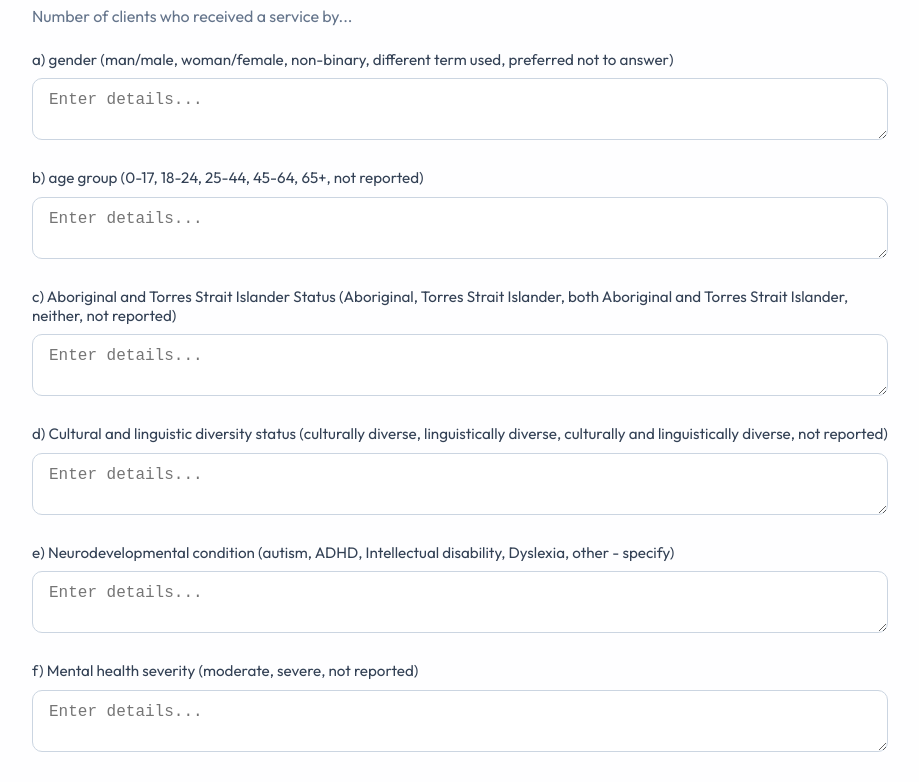
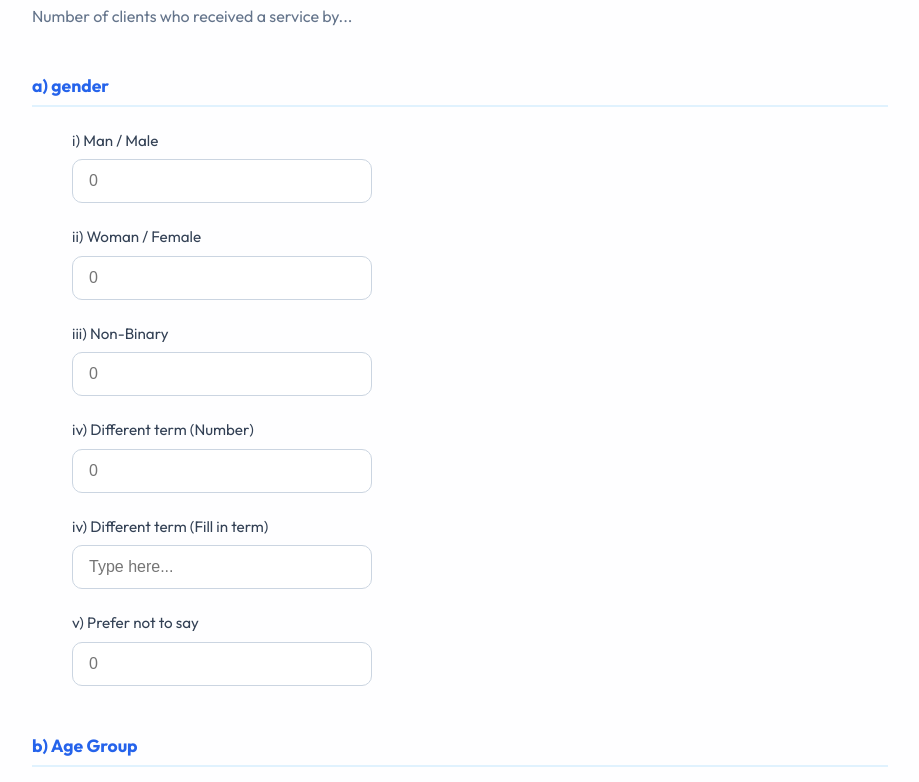
Before and after one commit to SteveNossiter/hnc-mod-2-reporting, a React (Vite) app: page / in a window 1280 px wide. Shown: the part 1701-2483 px from the top of the page, without its empty margins (180-1099 px from the left). Built offline with nearby package versions, Linux system fonts and the light colour scheme.

Commit message:
Granular sub-fields for KPI 3 and refined numbering for KPI 1 & 2

```diff
--- a/src/App.jsx
+++ b/src/App.jsx
@@ -166,7 +166,7 @@ function App() {
 
               <div className="questions-grid">
                 {section.questions.map((q) => (
-                  <div key={q.id} className="field-group">
+                  <div key={q.id} className={`field-group ${q.label.match(/^[ivx]+\)/) ? 'sub-question' : ''}`}>
                   {q.type === 'header' ? (
                     <h3 className="question-header">{q.label}</h3>
                   ) : (
--- a/src/data.js
+++ b/src/data.js
@@ -2,18 +2,18 @@ export const kpiData = [
   {
     id: 1,
     category: "Mental Health Improvement (K10+/K5)",
-    kpi: "Percentage of clients who showed improvement using the K10+/K5 outcome measure",
+    kpi: "Number of clients who showed improvement using the K10+/K5 outcome measure",
     questions: [
-      { id: "1_main", label: "Number of clients with matched pairs of outcome scores (K10+/K5 or other validated tool used by ACCHO)", type: "number" },
-      { id: "1_a", label: "a) Number of clients with matched pairs of outcome scores who showed improvement (using the K10+/K5 or other validated tool) outcome measure", type: "number" },
-      { id: "1_b", label: "a) Number of clients that didn’t record results of an outcome measure because they completed as part of SEWB program participation", type: "number" },
-      { id: "1_c", label: "a) What outcome measure tool was used", type: "text" }
+      { id: "1_a", label: "a) Number of clients with matched pairs of outcome scores (K10+/K5 or other validated tool used by ACCHO)", type: "number" },
+      { id: "1_b", label: "b) Number of clients with matched pairs of outcome scores who showed improvement (using the K10+/K5 or other validated tool) outcome measure", type: "number" },
+      { id: "1_c", label: "c) Number of clients that didn’t record results of an outcome measure because they completed as part of the SEWB program participation", type: "number" },
+      { id: "1_d", label: "d) What outcome measure tool was used", type: "text" }
     ]
   },
   {
     id: 2,
     category: "Mental Health Improvement (RAS-DS)",
-    kpi: "Percentage of clients who showed improvement using the RAS-DS outcome measure",
+    kpi: "Number of clients who showed improvement using the RAS-DS outcome measure",
     questions: [
       { id: "2_a", label: "a) Number of clients with matched pairs of RAS-DS outcome scores", type: "number" },
       { id: "2_b", label: "b) Number of clients with matched pairs of outcome scores who showed improvement using the RAS-DS outcome measure", type: "number" },
@@ -26,12 +26,49 @@ export const kpiData = [
     category: "Service Delivery - Unique Clients",
     kpi: "Number of clients who received a service by...",
     questions: [
-      { id: "3_a", label: "a) gender (man/male, woman/female, non-binary, different term used, preferred not to answer)", type: "textarea" },
-      { id: "3_b", label: "b) age group (0-17, 18-24, 25-44, 45-64, 65+, not reported)", type: "textarea" },
-      { id: "3_c", label: "c) Aboriginal and Torres Strait Islander Status (Aboriginal, Torres Strait Islander, both Aboriginal and Torres Strait Islander, neither, not reported)", type: "textarea" },
-      { id: "3_d", label: "d) Cultural and linguistic diversity status (culturally diverse, linguistically diverse, culturally and linguistically diverse, not reported)", type: "textarea" },
-      { id: "3_e", label: "e) Neurodevelopmental condition (autism, ADHD, Intellectual disability, Dyslexia, other - specify)", type: "textarea" },
-      { id: "3_f", label: "f) Mental health severity (moderate, severe, not reported)", type: "textarea" },
+      { id: "3_a_header", label: "a) gender", type: "header" },
+      { id: "3_a_i", label: "i) Man / Male", type: "number" },
+      { id: "3_a_ii", label: "ii) Woman / Female", type: "number" },
+      { id: "3_a_iii", label: "iii) Non-Binary", type: "number" },
+      { id: "3_a_iv_num", label: "iv) Different term (Number)", type: "number" },
+      { id: "3_a_iv_text", label: "iv) Different term (Fill in term)", type: "text" },
+      { id: "3_a_v", label: "v) Prefer not to say", type: "number" },
+
+      { id: "3_b_header", label: "b) Age Group", type: "header" },
+      { id: "3_b_i", label: "i) 0-17", type: "number" },
+      { id: "3_b_ii", label: "ii) 18-24", type: "number" },
+      { id: "3_b_iii", label: "iii) 25-44", type: "number" },
+      { id: "3_b_iv", label: "iv) 45-64", type: "number" },
+      { id: "3_b_v", label: "v) 65+", type: "number" },
+      { id: "3_b_vi", label: "vi) Not reported", type: "number" },
+
+      { id: "3_c_header", label: "c) Aboriginal / Torres Strait Islander status", type: "header" },
+      { id: "3_c_i", label: "i) Aboriginal", type: "number" },
+      { id: "3_c_ii", label: "ii) Torres Strait Islander", type: "number" },
+      { id: "3_c_iii", label: "iii) Aboriginal and Torres Strait Islander", type: "number" },
+      { id: "3_c_iv", label: "iv) Neither", type: "number" },
+      { id: "3_c_v", label: "v) Not reported", type: "number" },
+
+      { id: "3_d_header", label: "d) Cultural and linguistic diversity status", type: "header" },
+      { id: "3_d_i", label: "i) Culturally diverse", type: "number" },
+      { id: "3_d_ii", label: "ii) Linguistically diverse", type: "number" },
+      { id: "3_d_iii", label: "iii) Culturally and linguistically diverse", type: "number" },
+      { id: "3_d_iv", label: "iv) Not reported", type: "number" },
+
+      { id: "3_e_header", label: "e) Neurodevelopmental condition", type: "header" },
+      { id: "3_e_i", label: "i) Autism", type: "number" },
+      { id: "3_e_ii", label: "ii) ADHD", type: "number" },
+      { id: "3_e_iii", label: "iii) Intellectual disability", type: "number" },
+      { id: "3_e_iv", label: "iv) Dyslexia", type: "number" },
+      { id: "3_e_v_num", label: "v) Other - specify (Number)", type: "number" },
+      { id: "3_e_v_text", label: "v) Other - specify (Fill in condition)", type: "text" },
+
+      { id: "3_f_header", label: "f) Mental health severity", type: "header" },
+      { id: "3_f_i", label: "i) Moderate", type: "number" },
+      { id: "3_f_ii", label: "ii) Severe", type: "number" },
+      { id: "3_f_iii", label: "iii) Not reported", type: "number" },
+
+      { id: "3_g_header", label: "g) Engagement Status", type: "header" },
       { id: "3_g", label: "g) Number of unique clients engaged (ie first time clients)", type: "number" }
     ]
   },
--- a/src/index.css
+++ b/src/index.css
@@ -61,6 +61,21 @@ h1 {
 .kpi-description { font-size: 1rem; color: var(--text-dim); margin-top: 0.4rem; }
 
 .questions-grid { display: grid; gap: 1.5rem; margin-top: 1.5rem; }
+
+/* Styling for sub-questions like i), ii) */
+.sub-question {
+  padding-left: 2.5rem;
+}
+
+.sub-question label {
+  color: #64748b;
+  font-size: 0.9rem;
+  font-weight: 500;
+}
+
+.sub-question input {
+  max-width: 300px; /* Make sub-number inputs more compact */
+}
 
 .question-header {
   grid-column: 1 / -1;
```
